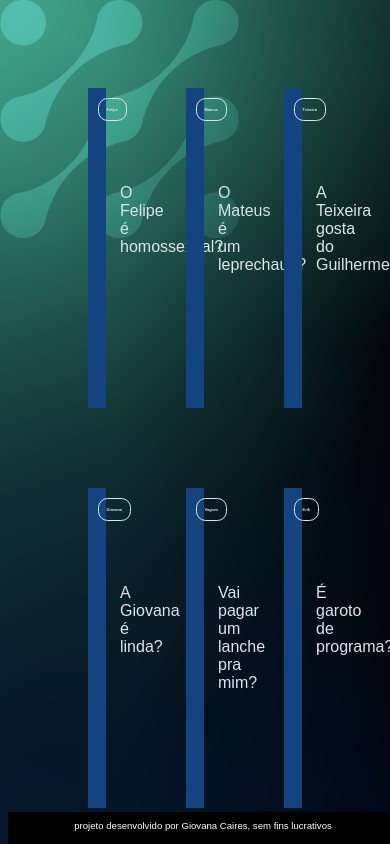
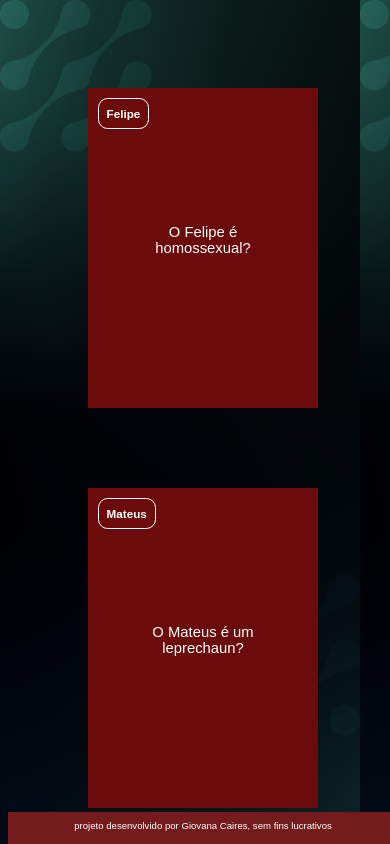
Before and after one commit to Gilinda07/sim, a plain HTML site: page index.html in a window 390 px wide. Shown: the top 844 px of the page. Drawn offline with Linux system fonts and the light colour scheme; a web font is replaced by a local one.

Commit message:
Add files via upload

```diff
--- a/assets/style.css
+++ b/assets/style.css
@@ -1,7 +1,7 @@
 :root {
-    --text-color: #dbe4ef;
-    --card-front-color: #144480;
-    --card-back-color: #00f4bf;
+    --text-color: #ffffff;
+    --card-front-color: #6b0b0b;
+    --card-back-color: #fcfcfc;
 }
 
 body {
@@ -17,7 +17,7 @@ body {
     gap: 3rem;
 }
 
-.cartao{
+.cartao {
     margin: 1rem 1rem;
     height: 20rem;
     flex-grow: 1;
@@ -48,16 +48,19 @@ body {
     margin-top: 1rem;
     padding: 2rem;
     margin-top: 4rem;
+    font-size: 1.2vw;
 }
 
 .cartao__conteudo__pergunta p{
     color: var(--text-color);
     font-weight: 500;
+    padding-top: 4.5rem;
 }
 
 .cartao__conteudo__resposta p {
     color: var(--card-back-color);
     font-weight:700 ;
+    padding-top: 4.5rem;
 }
 
 .cartao.active .cartao__conteudo{
@@ -70,14 +73,17 @@ body {
     position: absolute;
     height: 100%;
     width: 100%;
+    box-sizing: border-box;
 }
 
 .cartao__conteudo__resposta{
     transform: rotateY(180deg);
+    background-color: rgb(99, 7, 7);
+    border: 4px solid rgb(130, 3, 3);
 }
 
 footer {
-    background-color: black;
+    background-color: rgb(116, 28, 28);
     color: white;
     position: fixed;
     bottom: 0;
@@ -90,3 +96,18 @@ footer p {
     font-size: 0.6rem;
     margin-top: 0.5rem;
 }
+
+@media (max-width: 500px) {
+    body {
+        background: url('flashcard-imagens/img/bg-mobile.webp');
+    }
+    .cartao {
+        flex: 1 0 calc(100% - 1rem);
+    }
+    .cartao__conteudo h3 {
+        font-size: 3vw;
+    }
+    .cartao__conteudo p {
+        font-size: 3.8vw;
+    }
+}
```
